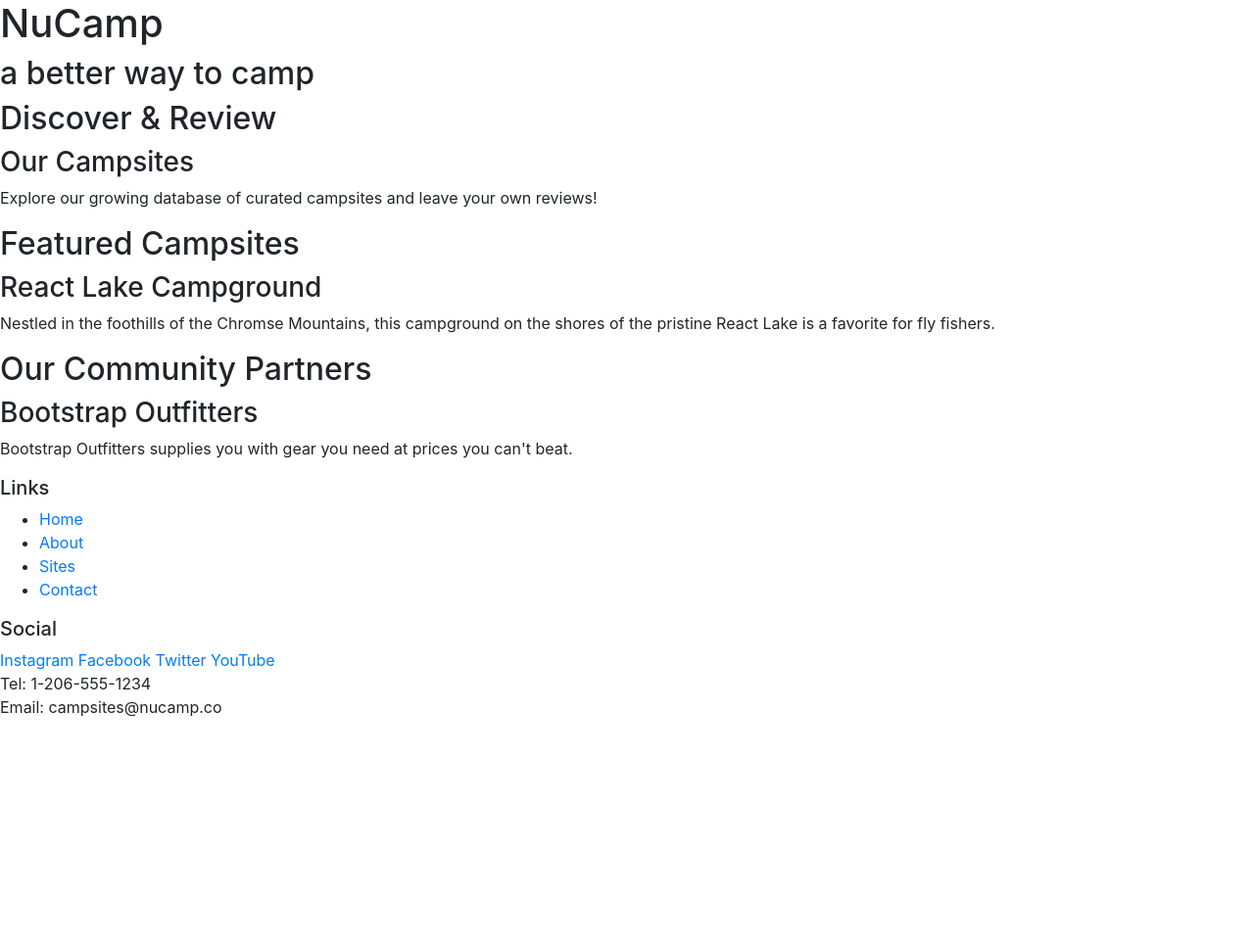
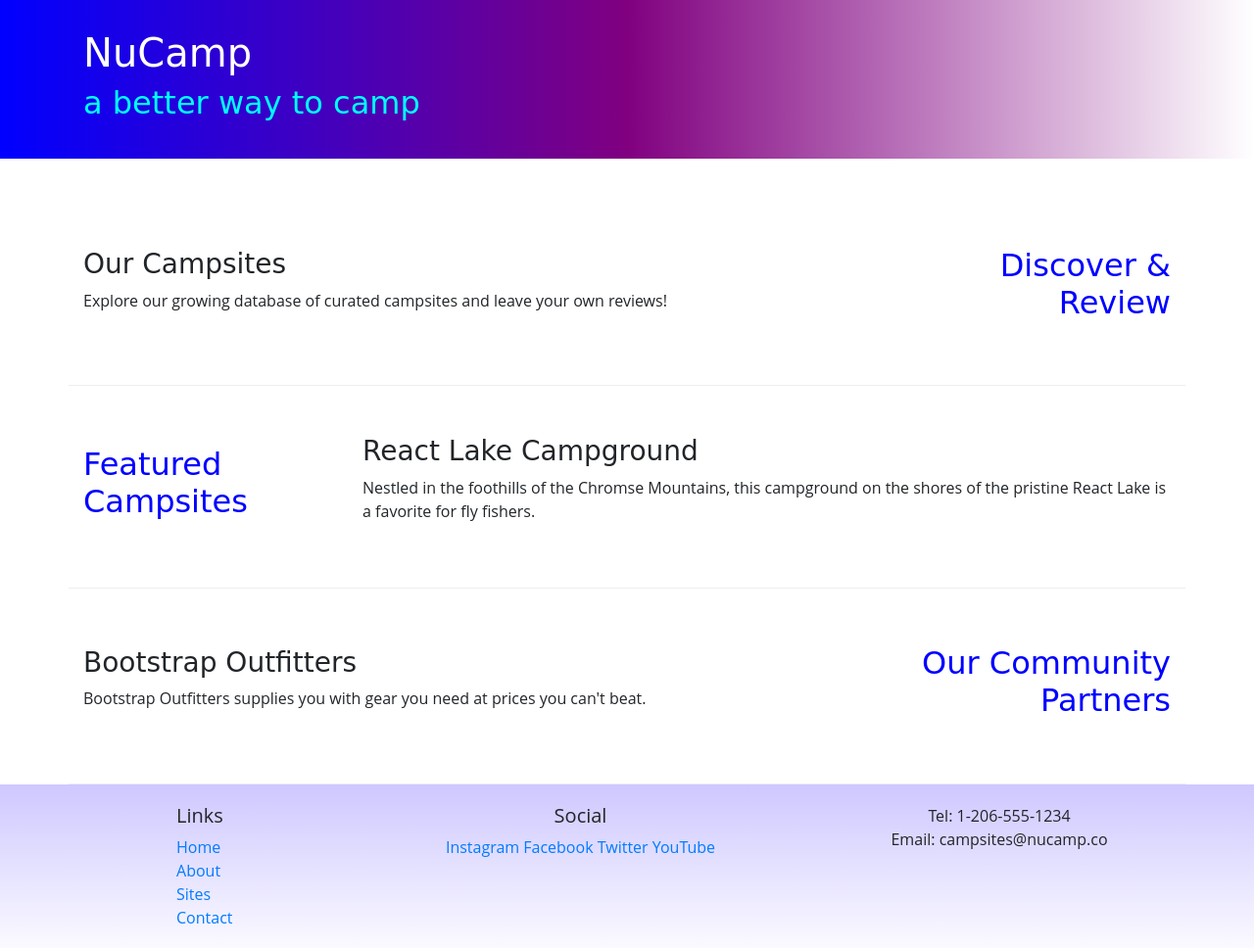
Before and after one commit to marcrickenbach/nucampsite, a website: page index.html in a window 1280 px wide. Shown: the whole page at 98% size. Before the commit the page ends 800 px from the top, so only its background shows below. Drawn offline with nearby package versions, Linux system fonts and the light colour scheme.

Commit message:
Added Bootstrap Classes

```diff
--- /dev/null
+++ b/css/styles.css
@@ -0,0 +1,33 @@
+body {
+    font-family: "Open Sans", sans-serif;
+}
+
+h1, h2, h3 {
+    font-family: "Lobster", cursive;
+}
+
+h2 {
+    color:blue;
+
+}
+
+header h2 {
+    color:aqua;
+}
+
+footer {
+    background-image: linear-gradient(#CEC8FF, white);
+    padding: 20px 0;
+}
+
+.jumbotron{
+    padding: 30px;
+    background-image: linear-gradient(to right, blue, purple, white);
+    color: white;
+}
+
+.row-content {
+    padding: 50px 0;
+    border-bottom: 1px ridge;
+    min-height: 200px;
+}
--- a/index.html
+++ b/index.html
@@ -5,40 +5,62 @@
     <meta name="viewport" content="width=device-width, initial-scale=1" />
 
     <link rel="stylesheet" href="node_modules/bootstrap/dist/css/bootstrap.min.css" />
-
+    <link rel="stylesheet" href="https://fonts.googleapis.com/css?family-Lobster|Open+Sans" />
+    <link rel="stylesheet" href="css/styles.css" />
     <title>NuCamp: A Better Way to Camp</title>
 </head>
 
 <body>
-    <header>
-        <div>
+    <header class="jumbotron jumbotron-fluid">
+        <div class="container">
+            <div class="row">
+                <div class="col">
                     <h1>NuCamp</h1>
                     <h2>a better way to camp</h2>
                 </div>
+            </div>
+        </div>
     </header>
 
-    <div>
-        <h2>Discover & Review</h2>
+
+    <div class="container">
+        <div class="row row-content align-items-center">
+            <div class="col-sm-4 order-sm-last col-md-3">
+                <h2 class="text-sm-right">Discover & Review</h2>
+            </div>
+            <div class="col">
                 <h3>Our Campsites</h3>
                 <p>Explore our growing database of curated campsites and leave your own reviews!</p>
             </div>
+        </div>
 
-    <div>
+        <div class="row row-content align-items-center">
+            <div class="col-sm-4 col-md-3">
                 <h2>Featured Campsites</h2>
+            </div>
+            <div class="col">
                 <h3>React Lake Campground</h3>
                 <p>Nestled in the foothills of the Chromse Mountains, this campground on the shores of the pristine React Lake is a favorite for fly fishers.</p>
             </div>
+        </div>
 
-    <div>
-        <h2>Our Community Partners</h2>
+        <div class="row row-content align-items-center">
+            <div class="col-sm-4 order-sm-last col-md-3">
+                <h2 class="text-sm-right">Our Community Partners</h2>
+            </div>
+            <div class="col">
                 <h3>Bootstrap Outfitters</h3>
                 <p>Bootstrap Outfitters supplies you with gear you need at prices you can't beat.</p>
             </div>
+        </div>
+    </div>
 
     <footer>
-        <div>
+        <div class="container">
+            <div class="row">
+                <div class="col-4 col-sm-2 offset-1">
                     <h5>Links</h5>
-            <ul>
+                    <ul class="list-unstyled">
                         <li><a href="#">Home</a></li>
                         <li><a href="#">About</a></li>
                         <li><a href="#">Sites</a></li>
@@ -46,7 +68,7 @@
                     </ul>
                 </div>
 
-        <div>
+                <div class="col-6 col-sm-5 text-center">
                     <h5>Social</h5>
                     <a href="http://instagram.com/">Instagram</a>
                     <a href="http://facebook.com/">Facebook</a>
@@ -54,9 +76,11 @@
                     <a href="http://youtube.com/">YouTube</a>
                 </div>
 
-        <div>
+                <div class="col-sm-4 text-center">
                     Tel: 1-206-555-1234<br />
                     Email: campsites@nucamp.co
+                </div>
+            </div>
         </div>
     </footer>
 
```
Lines whose indentation alone changed are shown as unchanged.
